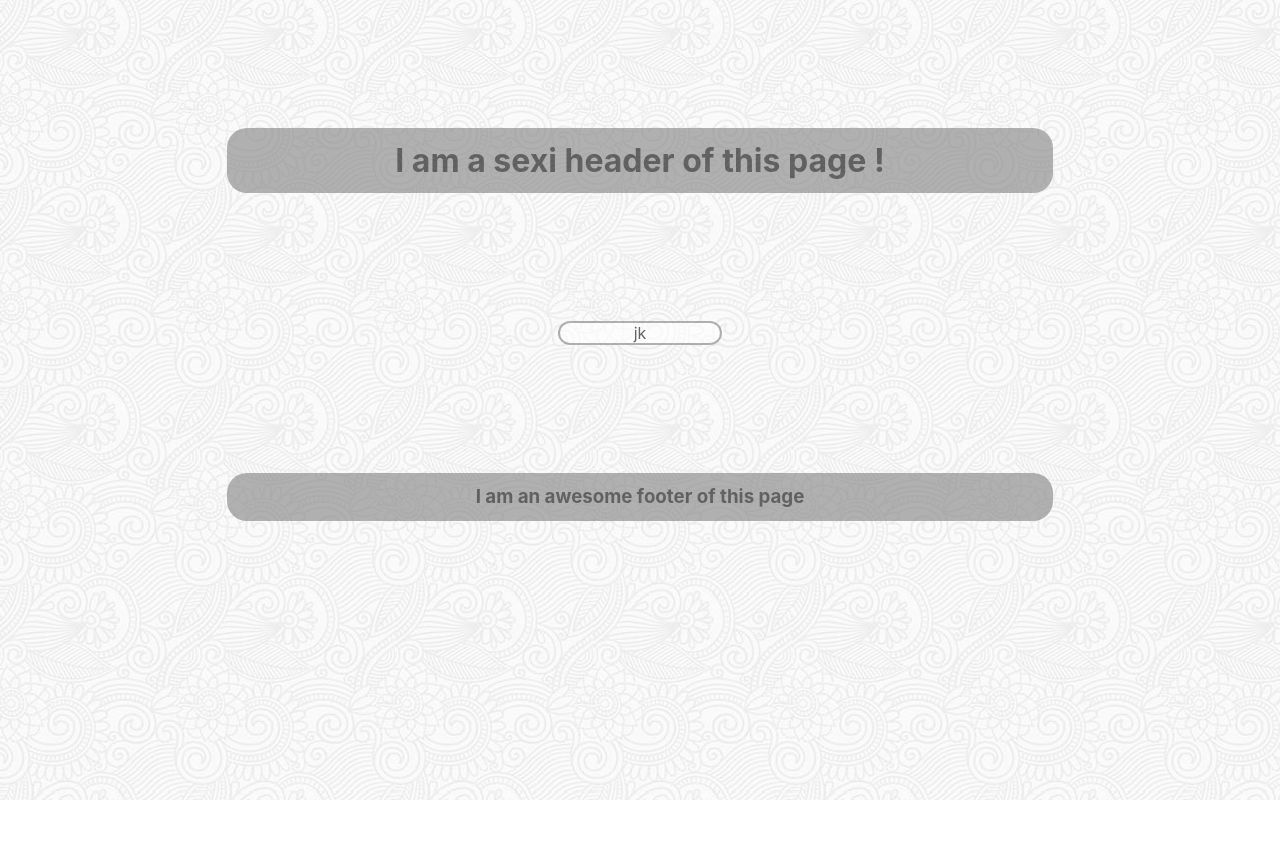
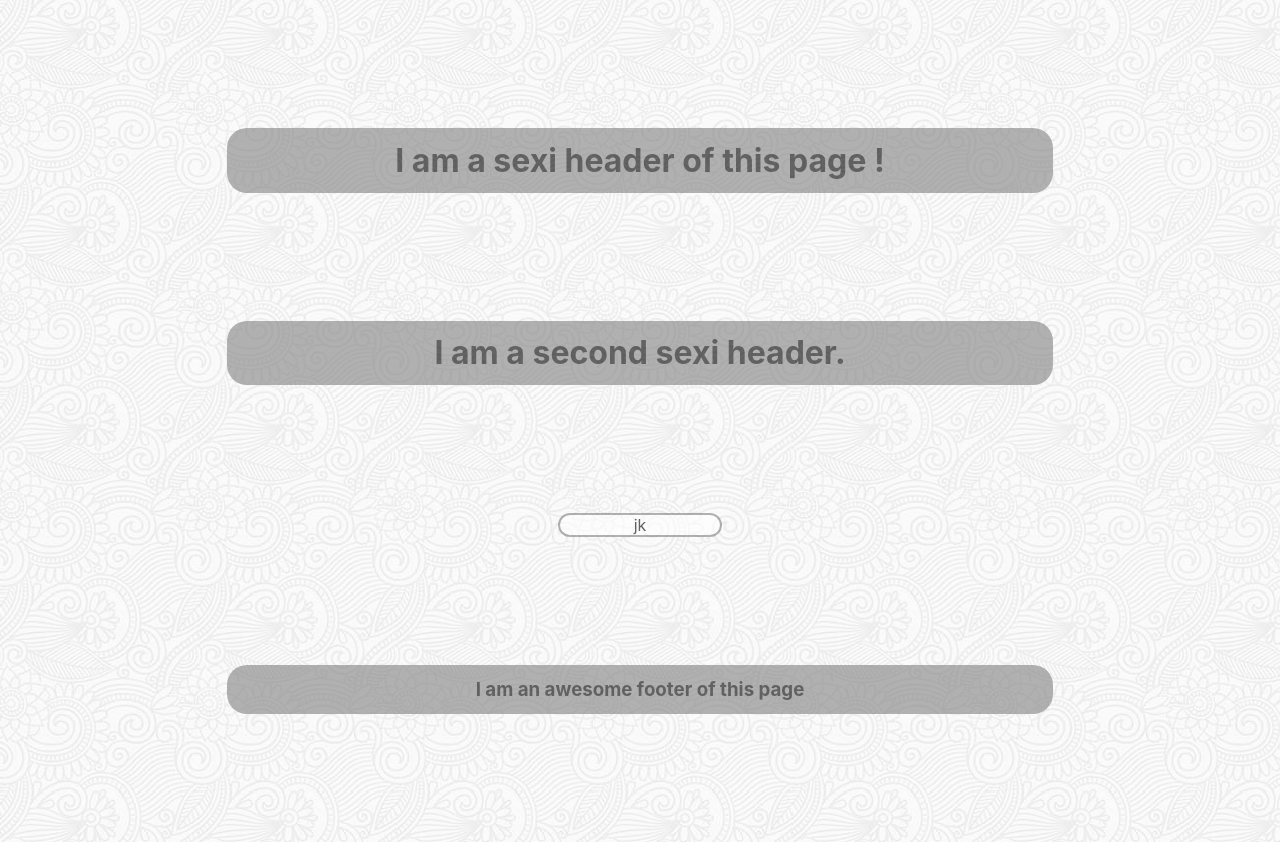
Before and after one commit to kunicka/my-ts-react-app, a React (Create React App) app: page / in a window 1280 px wide. Before the commit the page ends 800 px from the top, so only its background shows below. Built offline with nearby package versions, Linux system fonts and the light colour scheme.

Commit message:
trial push

```diff
--- a/src/components/Header.tsx
+++ b/src/components/Header.tsx
@@ -4,6 +4,7 @@ function Header() {
     return (
         <div>
             <h1>I am a sexi header of this page !</h1>
+            <h1> I am a second sexi header.</h1>
         </div>
     )
 }
```
